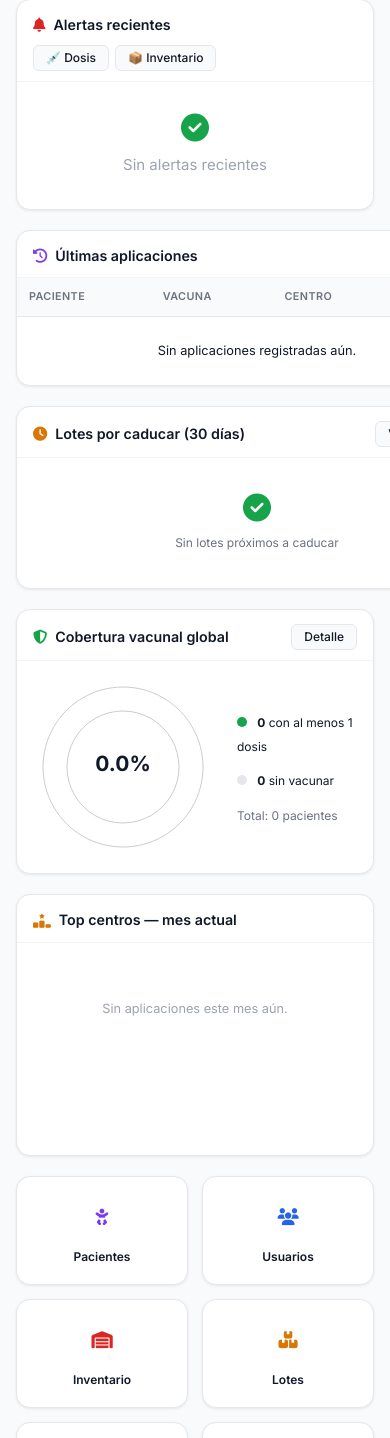
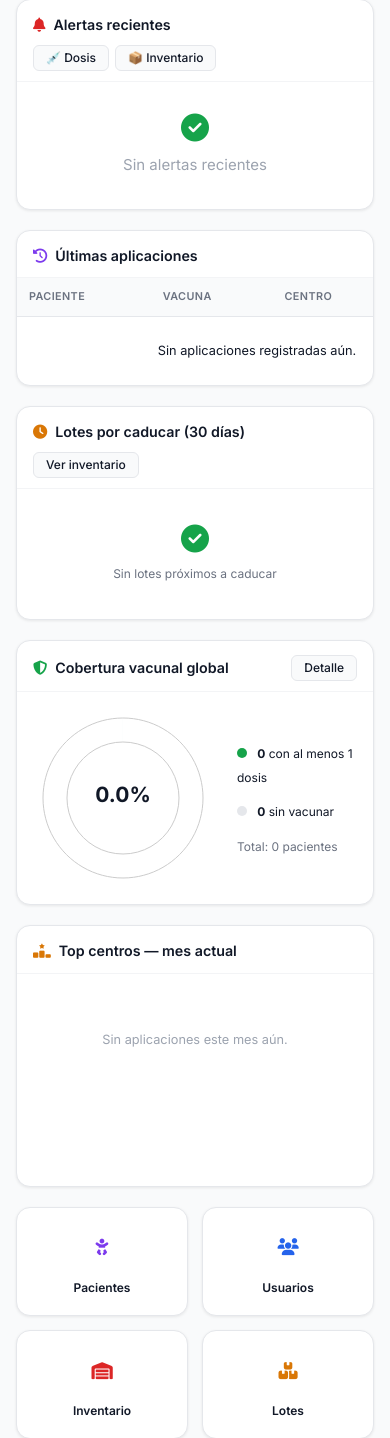
Before and after one commit to Tobeist/VacunaTrack, a Flask app: page /admin in a window 390 px wide. Shown: the part 992-2430 px from the top of the page. Run offline with Flask 3, Linux system fonts and the light colour scheme; the visitor is signed in with stand-in values (Sample User, id 1); data that the repository does not hold is empty; some libraries are stand-ins or nearby versions.

Commit message:
Fix page-level horizontal scroll caused by wide injected content
Root cause: grid/flex children have min-width:auto by default, so a
wide table injected into a 1fr grid cell expands the cell beyond the
viewport, pushing the whole page wider even with table-wrapper scroll.

- Add overflow-x:hidden to html and body as page-level safety net
- Add min-width:0 to direct children of .col-2-detail, .col-2-detail-rev
  and .grid-2 so grid cells cannot grow beyond their allocated space
- Add min-width:0 to all children of inline grid and flex containers
  at the 640px breakpoint for the same reason

Co-Authored-By: Claude Sonnet 4.6 <noreply@anthropic.com>

```diff
--- a/static/css/style.css
+++ b/static/css/style.css
@@ -35,8 +35,8 @@
 }
 
 *,*::before,*::after{box-sizing:border-box;margin:0;padding:0}
-html{font-size:15px}
-body{font-family:'Inter',-apple-system,BlinkMacSystemFont,sans-serif;background:var(--bg);color:var(--text);line-height:1.6;-webkit-font-smoothing:antialiased}
+html{font-size:15px;overflow-x:hidden}
+body{font-family:'Inter',-apple-system,BlinkMacSystemFont,sans-serif;background:var(--bg);color:var(--text);line-height:1.6;-webkit-font-smoothing:antialiased;overflow-x:hidden}
 a{color:var(--primary);text-decoration:none}
 a:hover{color:var(--primary-dark)}
 
@@ -264,8 +264,11 @@ tr.inv-ok{background:#F0FDF4}
 
 /* ── Responsive layout helpers (must appear BEFORE media queries) ────── */
 .col-2-detail{display:grid;grid-template-columns:1fr 380px;gap:20px;align-items:start}
+.col-2-detail > *{min-width:0}
 .col-2-detail-rev{display:grid;grid-template-columns:380px 1fr;gap:22px;align-items:start}
+.col-2-detail-rev > *{min-width:0}
 .grid-2{display:grid;grid-template-columns:1fr 1fr;gap:24px}
+.grid-2 > *{min-width:0}
 .profile-info-grid{display:grid;grid-template-columns:1fr 1fr 1fr;gap:16px;font-size:0.875rem}
 .landing-section{padding:40px 32px}
 .landing-nav{background:#fff;border-bottom:1px solid var(--border);padding:0 32px;height:64px;display:flex;align-items:center;justify-content:space-between;position:sticky;top:0;z-index:100;box-shadow:var(--shadow-sm)}
@@ -332,6 +335,12 @@ tr.inv-ok{background:#F0FDF4}
   [style*="grid-template-columns"]:not([style*="auto-fill"]):not([style*="auto-fit"]){
     grid-template-columns:1fr !important;
   }
+  /* Evita que los hijos del grid expandan más allá del espacio asignado */
+  [style*="grid-template-columns"] > *,
+  [style*="display:flex"] > *,
+  [style*="display: flex"] > *{
+    min-width:0;
+  }
 }
 
 @media(max-width:480px){
```
